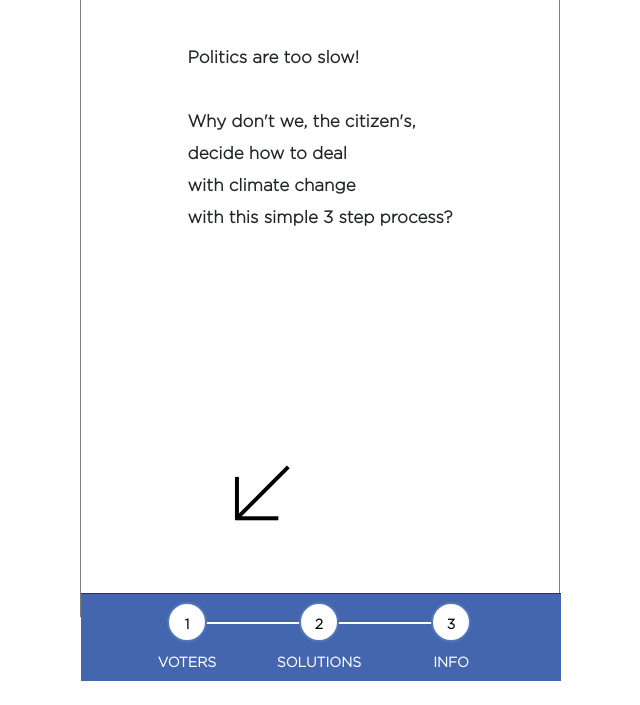
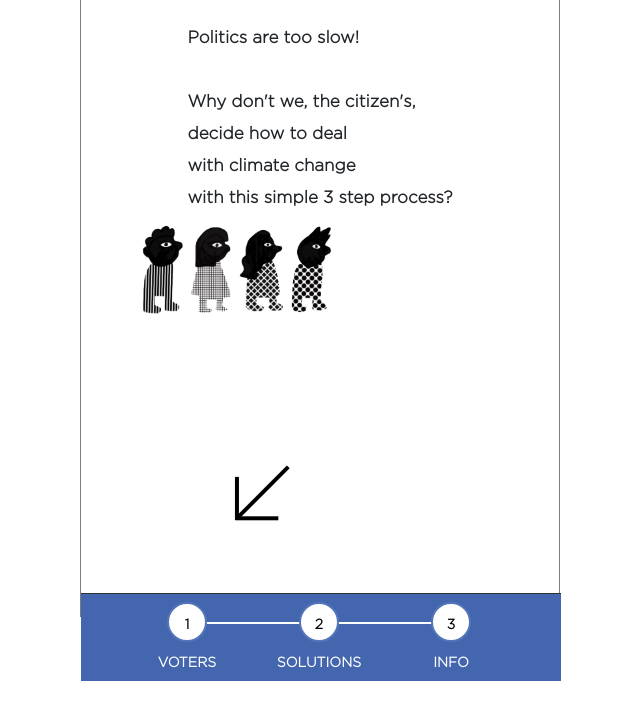
Before and after one commit to climatereferendum/aliceingovernment.com, a website built with webpack: page index.html in a window 1280 px wide. Shown: the part 119-824 px from the top of the page, without its empty margins (320-960 px from the left). Built offline with nearby package versions, Linux system fonts and the light colour scheme; no server answers; what pwa-helpers would draw is missing.

Commit message:
Added people home

```diff
--- a/index.html
+++ b/index.html
@@ -34,11 +34,11 @@
       <section id="home" class="page" style="margin-top:-44px;">
 
         <div class="part-1">
-            <h2 class="h-boxed" style="text-align:left; font-size: 17px; margin-top: 20px;">Politics are too slow!<br>
+            <h2 class="h-boxed" style="text-align:left; font-size: 17px;">Politics are too slow!<br>
                 <br>
                 Why don't we, the citizen's,<br>
                 decide how to deal <br> with climate change<br>with this simple 3 step process?</h2>
-
+                <img src="img/m/group_1.png" class="home-dance">
         </div>
 
         <div class="home-icon">
--- a/style.css
+++ b/style.css
@@ -311,6 +311,12 @@ footer .copyright{
 
 .vert-right-line{
     left: 77.5%;
+}
+
+img.home-dance{
+    width: 50%;
+    margin-left: 20px;
+
 }
 
 img.group1{
```
